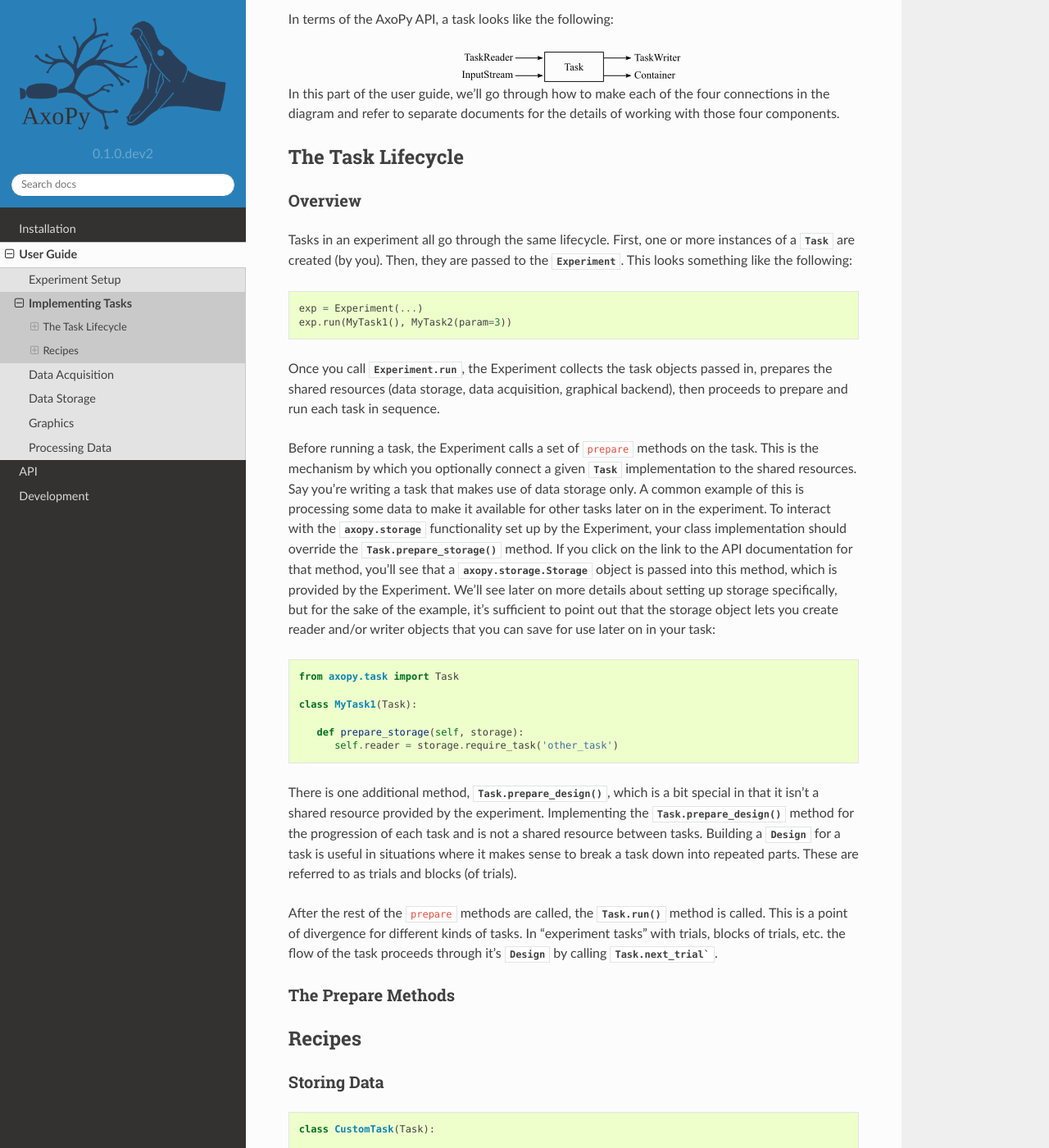
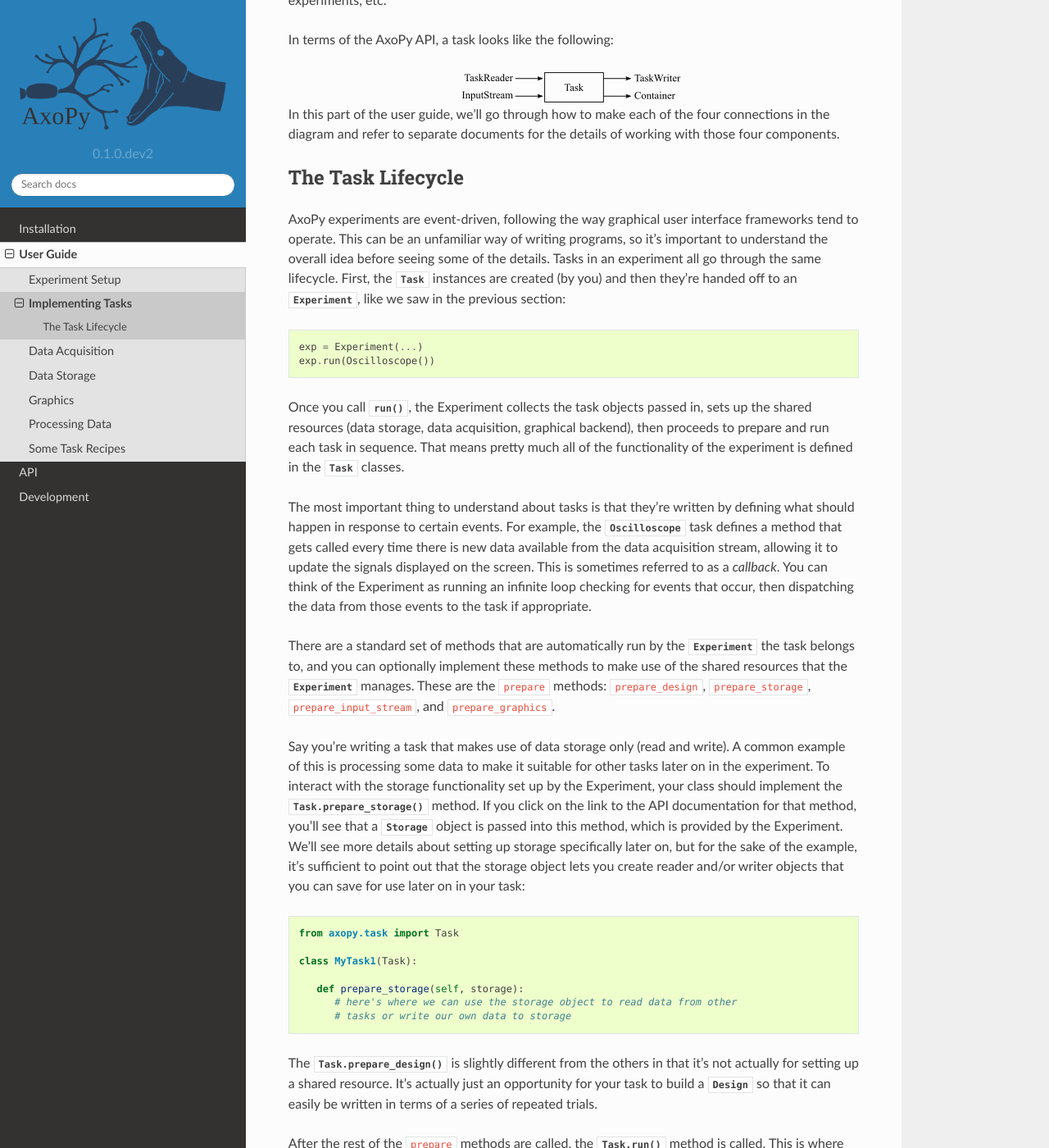
Before and after one commit to axopy/axopy, a Sphinx documentation site: the page built from docs/user_guide/task.rst, in a window 1280 px wide and 1400 px high, scrolled down 749 px. Shown: the whole window at 82% size. Built offline with Sphinx 7.4.7 and the Read the Docs theme 2.0.0, drawn with Linux system fonts in a browser that asks for light colours; some of the changed text lies outside the part shown.

Commit message:
More work. Split recipes to end of user guide.

```diff
--- a/docs/user_guide.rst
+++ b/docs/user_guide.rst
@@ -17,3 +17,4 @@ getting started implementing experiments.
    user_guide/storage
    user_guide/graphics
    user_guide/pipeline
+   user_guide/task_recipes
--- a/docs/user_guide/task.rst
+++ b/docs/user_guide/task.rst
@@ -15,22 +15,23 @@ a task does any or all of the following:
 - Draws things to the screen (ui)
 - Outputs data of its own (write)
 
-One example of a task is :class:`Oscilloscope`. It is responsible for streaming
-data from a data acquisition device (daq) and displaying it in a dynamic plot
-(ui). The purpose of this task is usually just to allow the researcher to
-visually verify the integrity of the data coming in from the device before
-proceeding with the rest of the experiment.
+One example of a task is the :class:`Oscilloscope` which we saw on the previous
+page. It is responsible for streaming data from a data acquisition device (daq)
+and displaying it in a dynamic plot (ui). The purpose of this task is usually
+just to allow the researcher to visually verify the integrity of the data
+coming in from the device before proceeding with the rest of the experiment.
 
 Another example of a task is a cursor control task (subject produces input in
 attempt to hit targets on the screen). This kind of task reads in and processes
 data from an input device (daq), displays some information on screen to give
 feedback to the subject (ui), and records some data for post-experiment analysis
 (write). It may also require some calibration parameters from a previous task
-(read).
+(read). This is a fairly complex task with an enormous number of possible
+implementations, so there's no built-in ``CursorControlTask``.
 
 There isn't really a strict definition of what a single task is or what it
 should or shouldn't do, but it's a good idea to make tasks as simple as
-possible -- any given task should do just a couple things and do them well.
+possible --- any given task should do just a couple things and do them well.
 This encourages modularity so you can re-use task implementations in different
 experiments, etc.
 
@@ -47,37 +48,51 @@ working with those four components.
 The Task Lifecycle
 ==================
 
-Overview
---------
-
-Tasks in an experiment all go through the same lifecycle. First, one or more
-instances of a :class:`Task` are created (by you). Then, they are passed to the
-:class:`Experiment <axopy.experiment.Experiment>`. This looks something like
-the following:
+AxoPy experiments are event-driven, following the way graphical user interface
+frameworks tend to operate. This can be an unfamiliar way of writing programs,
+so it's important to understand the overall idea before seeing some of the
+details. Tasks in an experiment all go through the same lifecycle. First, the
+:class:`Task` instances are created (by you) and then they're handed off to an
+:class:`~axopy.experiment.Experiment`, like we saw in the previous section:
 
 .. code-block:: python
 
    exp = Experiment(...)
-   exp.run(MyTask1(), MyTask2(param=3))
+   exp.run(Oscilloscope())
 
-Once you call :meth:`Experiment.run <axopy.experiment.Experiment.run>`, the
-Experiment collects the task objects passed in, prepares the shared resources
+Once you call :meth:`~axopy.experiment.Experiment.run`, the
+Experiment collects the task objects passed in, sets up the shared resources
 (data storage, data acquisition, graphical backend), then proceeds to prepare
-and run each task in sequence.
+and run each task in sequence. That means pretty much all of the functionality
+of the experiment is defined in the :class:`Task` classes.
 
-Before running a task, the Experiment calls a set of ``prepare`` methods on the
-task. This is the mechanism by which you optionally connect a given
-:class:`Task` implementation to the shared resources. Say you're writing a task
-that makes use of data storage only. A common example of this is processing
-some data to make it available for other tasks later on in the experiment. To
-interact with the :mod:`axopy.storage` functionality set up by the Experiment,
-your class implementation should override the :meth:`Task.prepare_storage`
-method. If you click on the link to the API documentation for that method,
-you'll see that a :class:`axopy.storage.Storage` object is passed into this
-method, which is provided by the Experiment. We'll see later on more details
-about setting up storage specifically, but for the sake of the example, it's
-sufficient to point out that the storage object lets you create reader and/or
-writer objects that you can save for use later on in your task:
+The most important thing to understand about tasks is that they're written by
+defining what should happen in response to certain events. For example, the
+:class:`Oscilloscope` task defines a method that gets called every time there
+is new data available from the data acquisition stream, allowing it to update
+the signals displayed on the screen. This is sometimes referred to as
+a *callback*. You can think of the Experiment as running an infinite loop
+checking for events that occur, then dispatching the data from those events to
+the task if appropriate.
+
+There are a standard set of methods that are automatically run by the
+:class:`~axopy.experiment.Experiment` the task belongs to, and you can
+optionally implement these methods to make use of the shared resources that the
+:class:`~axopy.experiment.Experiment` manages. These are the ``prepare``
+methods: ``prepare_design``, ``prepare_storage``, ``prepare_input_stream``, and
+``prepare_graphics``.
+
+Say you're writing a task that makes use of data storage only (read and write).
+A common example of this is processing some data to make it suitable for other
+tasks later on in the experiment. To interact with the storage functionality
+set up by the Experiment, your class should implement the
+:meth:`Task.prepare_storage` method. If you click on the link to the API
+documentation for that method, you'll see that
+a :class:`~axopy.storage.Storage` object is passed into this method, which is
+provided by the Experiment. We'll see more details about setting up storage
+specifically later on, but for the sake of the example, it's sufficient to
+point out that the storage object lets you create reader and/or writer objects
+that you can save for use later on in your task:
 
 .. code-block:: python
 
@@ -86,63 +101,19 @@ writer objects that you can save for use later on in your task:
    class MyTask1(Task):
 
       def prepare_storage(self, storage):
-         self.reader = storage.require_task('other_task')
+         # here's where we can use the storage object to read data from other
+         # tasks or write our own data to storage
 
-There is one additional method, :meth:`Task.prepare_design`, which is a bit
-special in that it isn't a shared resource provided by the experiment.
-Implementing the :meth:`Task.prepare_design` method for the progression of each task and is not a shared
-resource between tasks. Building a :class:`Design <axopy.design.Design>` for
-a task is useful in situations where it makes sense to break a task down into
-repeated parts. These are referred to as trials and blocks (of trials).
+The :meth:`Task.prepare_design` is slightly different from the others in that
+it's not actually for setting up a shared resource. It's actually just an
+opportunity for your task to build a :class:`Design <axopy.design.Design>` so
+that it can easily be written in terms of a series of repeated trials.
 
 After the rest of the ``prepare`` methods are called, the :meth:`Task.run`
-method is called. This is a point of divergence for different kinds of tasks.
-In "experiment tasks" with trials, blocks of trials, etc. the flow of the task
-proceeds through it's :class:`Design` by calling :class:`Task.next_trial``.
+method is called. This is where your task should set up its own events and
+start running. In "experiment tasks" (those implementing ``prepare_design``),
+the flow of the task proceeds through it's :class:`Design` by calling
+:class:`Task.next_trial``.
 
-The Prepare Methods
--------------------
-
-
-
-Recipes
-=======
-
-Storing Data
-------------
-
-.. code-block:: python
-
-    class CustomTask(Task):
-
-        def prepare_design(self, design):
-            block = design.add_block()
-            for pos in [0, 0.2, 0.4]:
-                block.add_trial(attrs={'pos': pos})
-            block.shuffle()
-
-        def prepare_storage(self, storage):
-            self.writer = storage.create_task('custom_task')
-
-        # ... task implementation here
-
-        def finish_trial(self):
-            self.writer.write(self.trial)
-
-
-Using Input Hardware
---------------------
-
-.. code-block:: python
-
-    class CustomTask(Task):
-
-        def prepare_input_stream(self, input_stream):
-            self.input_stream = input_stream
-            self.input_stream.start()
-
-        def run_trial(self, trial):
-            self.input_stream.updated.connect(self.update)
-
-        def update(self, data):
-            # do something with the data from the input_stream here
+There are two main ways for a task to end. One is by calling
+:meth:`Task.finished` somewhere in your task implementation. This
```
Also changed, not shown: docs/user_guide/task_recipes.rst (added, +50 -0 lines).
